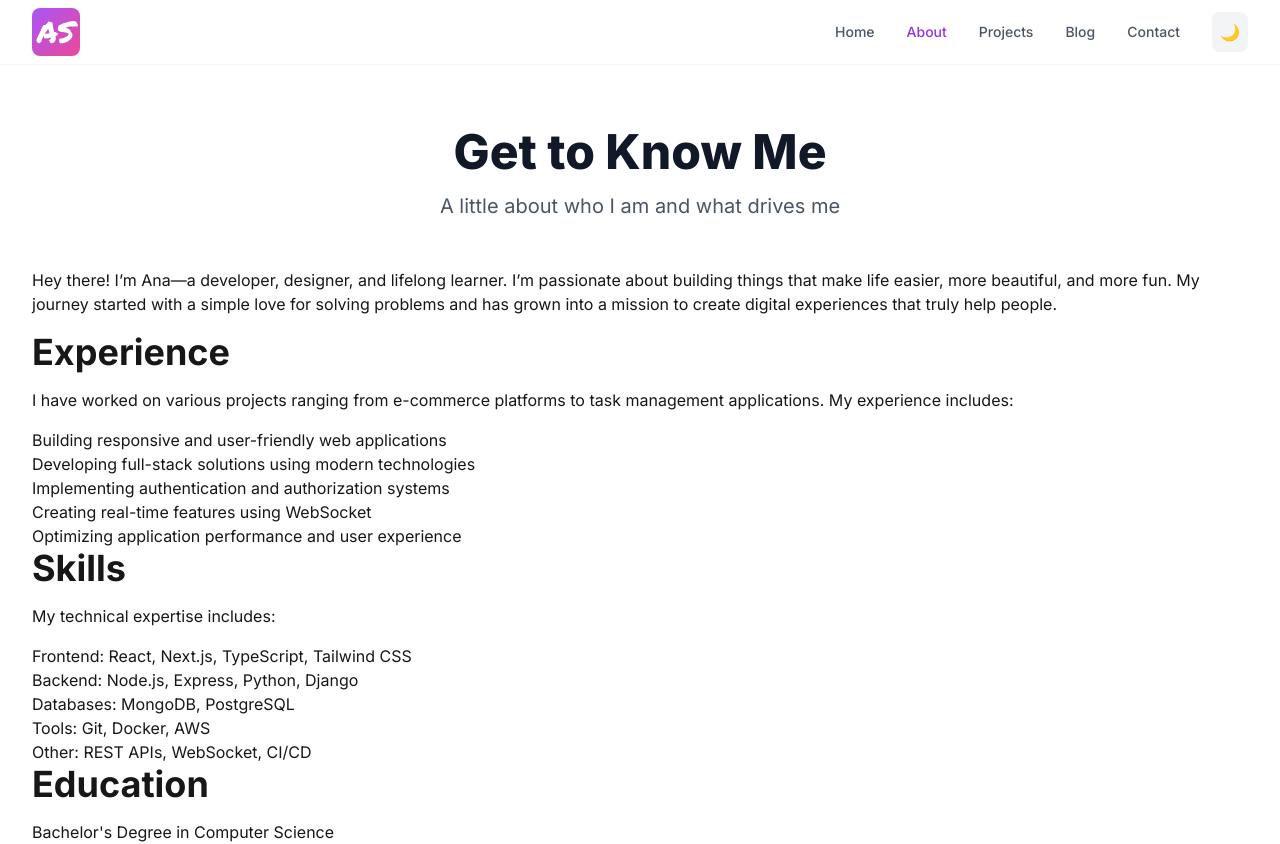
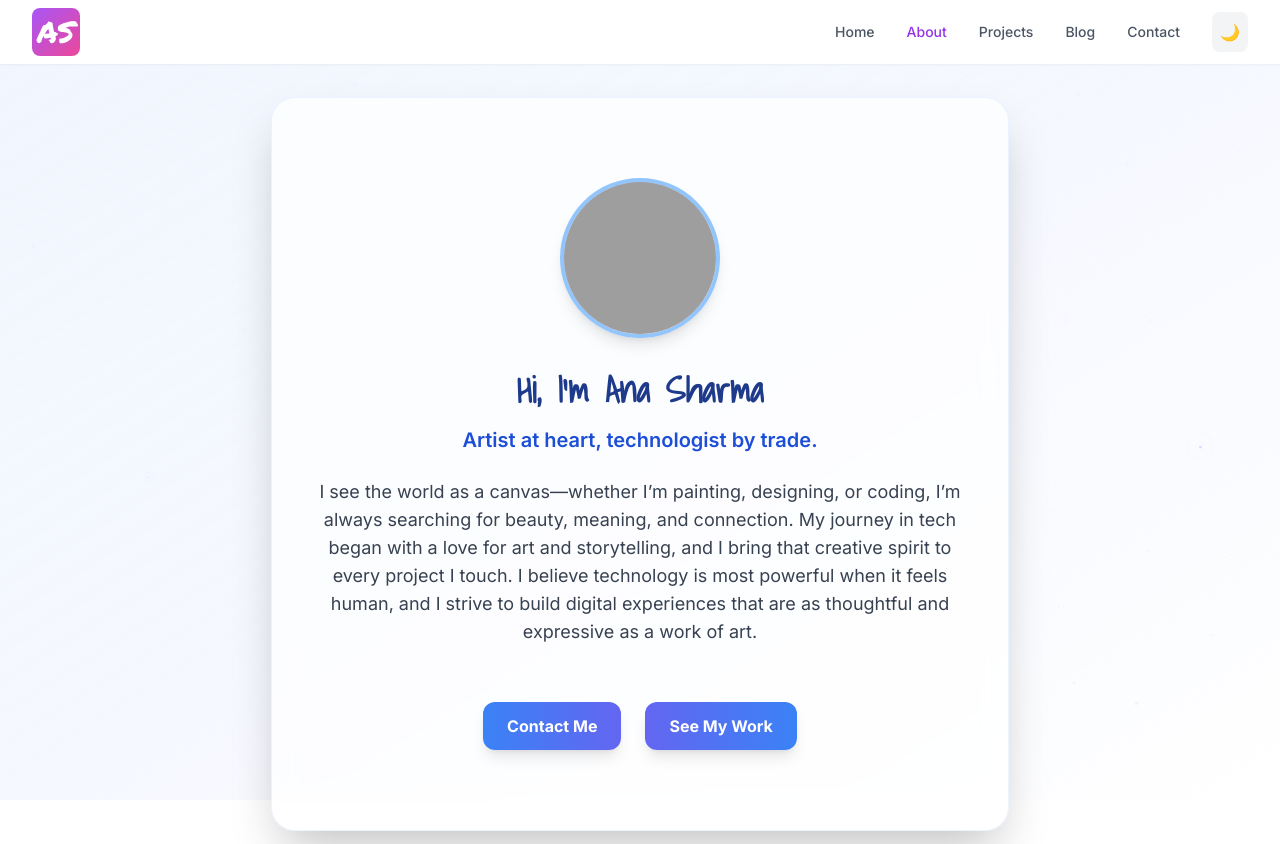
Before and after one commit to anasharma7/Ananya-portfolio, a Next.js app: page /about in a window 1280 px wide. Shown: the top 844 px of the page. Built offline with nearby package versions, Linux system fonts and the light colour scheme; grey boxes are pictures that could not be loaded.

Commit message:
Revamp About Me page: blue animated background, personal artist paragraph, photo placeholder, interactive layout

```diff
--- a/src/app/about/page.tsx
+++ b/src/app/about/page.tsx
@@ -1,51 +1,24 @@
+import AnimatedBackground from '@/components/AnimatedBackground';
+
 export default function About() {
   return (
-    <div className="max-w-7xl mx-auto px-4 sm:px-6 lg:px-8 py-16">
-      <div className="text-center">
-        <h1 className="text-4xl font-extrabold text-gray-900 dark:text-white sm:text-5xl">
-          Get to Know Me
-        </h1>
-        <p className="mt-4 text-xl text-gray-600 dark:text-gray-400">
-          A little about who I am and what drives me
+    <div className="relative min-h-screen flex items-center justify-center overflow-hidden">
+      <AnimatedBackground />
+      <div className="relative z-10 max-w-3xl mx-auto px-4 sm:px-8 py-20 flex flex-col items-center text-center bg-white/70 dark:bg-slate-900/70 rounded-3xl shadow-2xl backdrop-blur-md border border-blue-200/30 dark:border-blue-900/30">
+        {/* Profile Photo Placeholder */}
+        <div className="w-40 h-40 rounded-full overflow-hidden border-4 border-blue-300 dark:border-blue-700 shadow-lg mb-8 bg-gradient-to-br from-blue-200 via-indigo-200 to-white flex items-center justify-center">
+          {/* Replace src below with your real photo when ready */}
+          <img src="/images/ana-profile.jpg" alt="Ana Sharma" className="object-cover w-full h-full" />
+        </div>
+        <h1 className="text-4xl font-extrabold text-blue-900 dark:text-blue-200 mb-4 font-handwriting">Hi, I’m Ana Sharma</h1>
+        <p className="text-xl text-blue-700 dark:text-blue-300 mb-6 font-semibold">Artist at heart, technologist by trade.</p>
+        <p className="text-lg text-gray-700 dark:text-blue-100 mb-8 max-w-2xl mx-auto animate-fade-in-up">
+          I see the world as a canvas—whether I’m painting, designing, or coding, I’m always searching for beauty, meaning, and connection. My journey in tech began with a love for art and storytelling, and I bring that creative spirit to every project I touch. I believe technology is most powerful when it feels human, and I strive to build digital experiences that are as thoughtful and expressive as a work of art.
         </p>
-      </div>
-
-      <div className="mt-12 prose prose-lg dark:prose-invert mx-auto">
-        <p>
-          Hey there! I’m Ana—a developer, designer, and lifelong learner. I’m passionate about building things that make life easier, more beautiful, and more fun. My journey started with a simple love for solving problems and has grown into a mission to create digital experiences that truly help people.
-        </p>
-
-        <h2>Experience</h2>
-        <p>
-          I have worked on various projects ranging from e-commerce platforms to task
-          management applications. My experience includes:
-        </p>
-        <ul>
-          <li>Building responsive and user-friendly web applications</li>
-          <li>Developing full-stack solutions using modern technologies</li>
-          <li>Implementing authentication and authorization systems</li>
-          <li>Creating real-time features using WebSocket</li>
-          <li>Optimizing application performance and user experience</li>
-        </ul>
-
-        <h2>Skills</h2>
-        <p>
-          My technical expertise includes:
-        </p>
-        <ul>
-          <li>Frontend: React, Next.js, TypeScript, Tailwind CSS</li>
-          <li>Backend: Node.js, Express, Python, Django</li>
-          <li>Databases: MongoDB, PostgreSQL</li>
-          <li>Tools: Git, Docker, AWS</li>
-          <li>Other: REST APIs, WebSocket, CI/CD</li>
-        </ul>
-
-        <h2>Education</h2>
-        <p>
-          Bachelor&apos;s Degree in Computer Science<br />
-          [Your University Name]<br />
-          [Graduation Year]
-        </p>
+        <div className="flex flex-col sm:flex-row gap-6 justify-center mt-6">
+          <a href="mailto:ana@email.com" className="px-6 py-3 rounded-xl bg-gradient-to-r from-blue-500 to-indigo-500 text-white font-bold shadow-lg hover:scale-105 transition-transform">Contact Me</a>
+          <a href="/projects" className="px-6 py-3 rounded-xl bg-gradient-to-r from-indigo-500 to-blue-500 text-white font-bold shadow-lg hover:scale-105 transition-transform">See My Work</a>
+        </div>
       </div>
     </div>
   );
```
